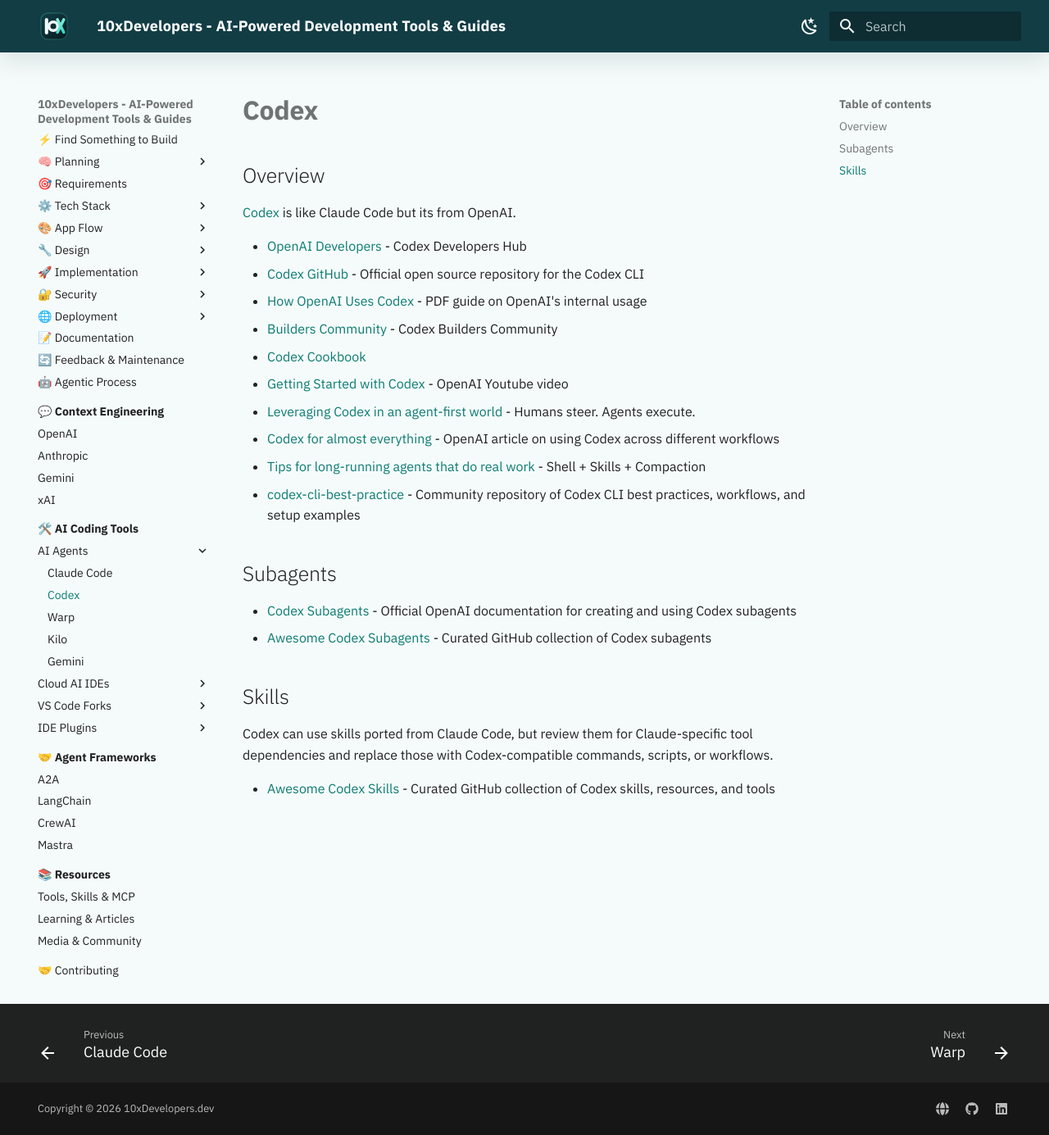
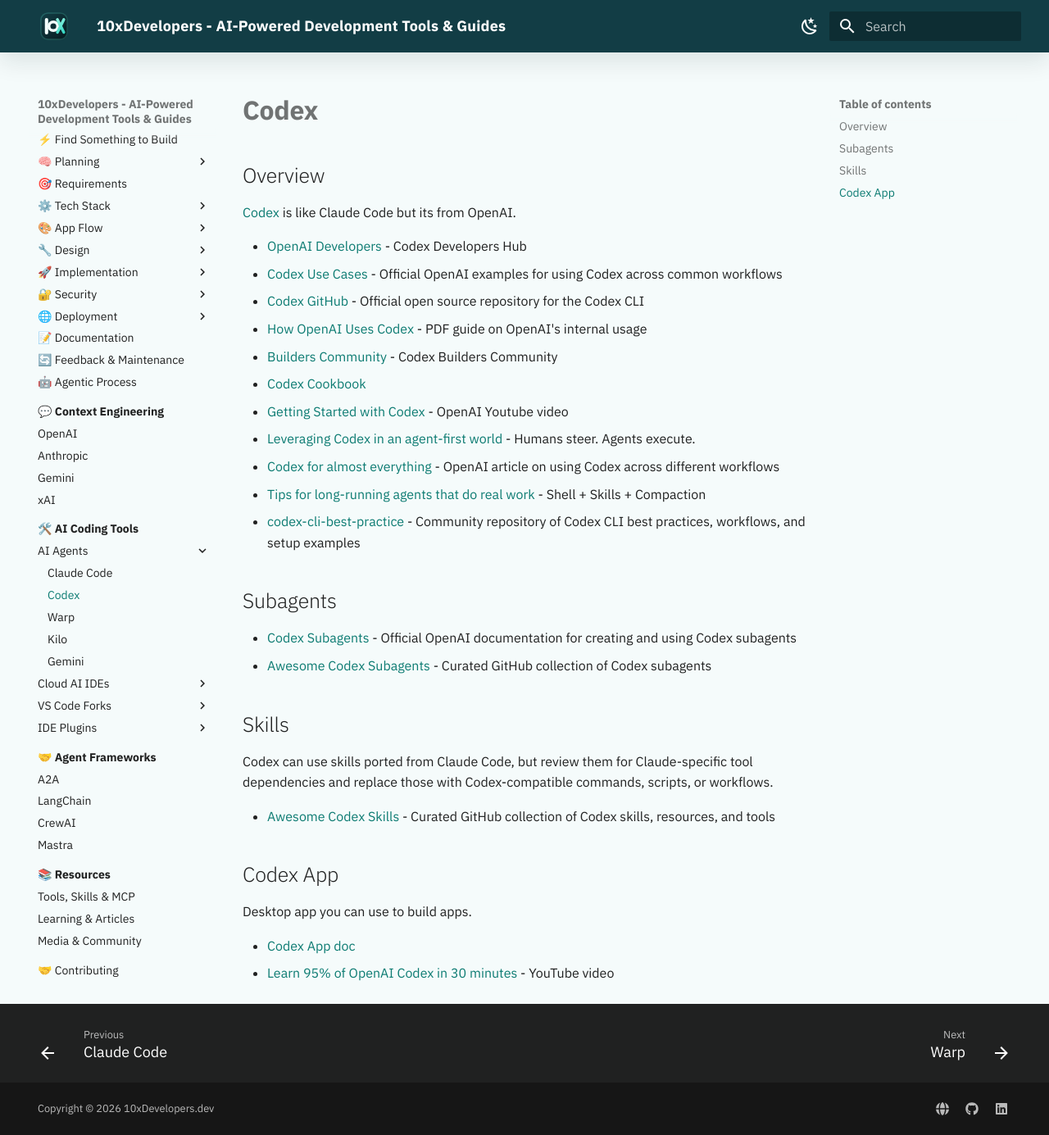
Before and after one commit to shlomoc/10xdev, an MkDocs documentation site: the page built from docs/ai-coding-tools/ai-agents/codex.md, in a window 1280 px wide and 1385 px high. Shown: the whole window at 82% size. Built offline with MkDocs 1.6.1 and Material for MkDocs 9.7.7, drawn with Linux system fonts in a browser that asks for light colours.

Commit message:
docs: update AI agent resources with new links and tips

```diff
--- a/docs/ai-coding-tools/ai-agents/codex.md
+++ b/docs/ai-coding-tools/ai-agents/codex.md
@@ -5,6 +5,7 @@
 [Codex](https://openai.com/codex/) is like Claude Code but its from OpenAI.
 
 - [OpenAI Developers](https://developers.openai.com/codex/) - Codex Developers Hub
+- [Codex Use Cases](https://developers.openai.com/codex/use-cases) - Official OpenAI examples for using Codex across common workflows
 - [Codex GitHub](https://github.com/openai/codex) - Official open source repository for the Codex CLI
 - [How OpenAI Uses Codex](https://cdn.openai.com/pdf/6a2631dc-783e-479b-b1a4-af0cfbd38630/how-openai-uses-codex.pdf) - PDF guide on OpenAI's internal usage
 - [Builders Community](https://academy.openai.com/public/clubs/builders-etkn1/overview) - Codex Builders Community
@@ -25,3 +26,10 @@
 Codex can use skills ported from Claude Code, but review them for Claude-specific tool dependencies and replace those with Codex-compatible commands, scripts, or workflows.
 
 - [Awesome Codex Skills](https://github.com/ComposioHQ/awesome-codex-skills) - Curated GitHub collection of Codex skills, resources, and tools
+
+## Codex App
+
+Desktop app you can use to build apps.
+
+- [Codex App doc](https://developers.openai.com/codex/app)
+- [Learn 95% of OpenAI Codex in 30 minutes](https://www.youtube.com/watch?v=474wZZHoWN4&t=1s) - YouTube video
```
Also changed, not shown: docs/ai-coding-tools/ai-agents/claude-code.md (+1 -0 lines), docs/prompt-engineering/index.md (+1 -0 lines), docs/resources/community/index.md (+1 -0 lines), docs/structured/appflow/index.md (+1 -1 lines).
